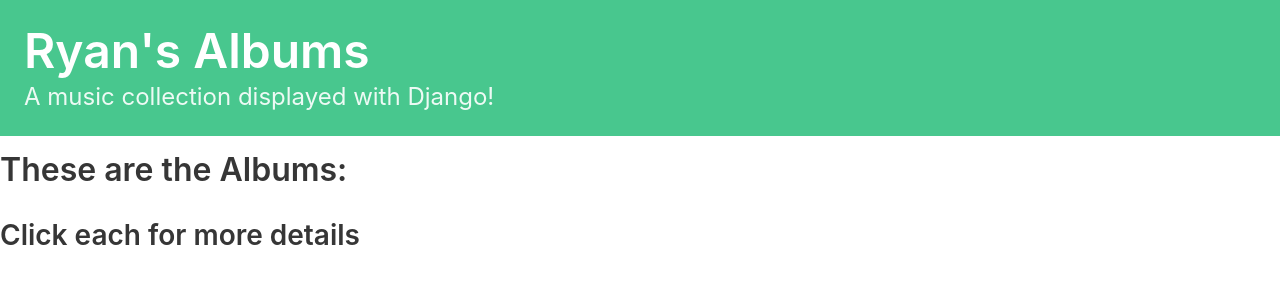
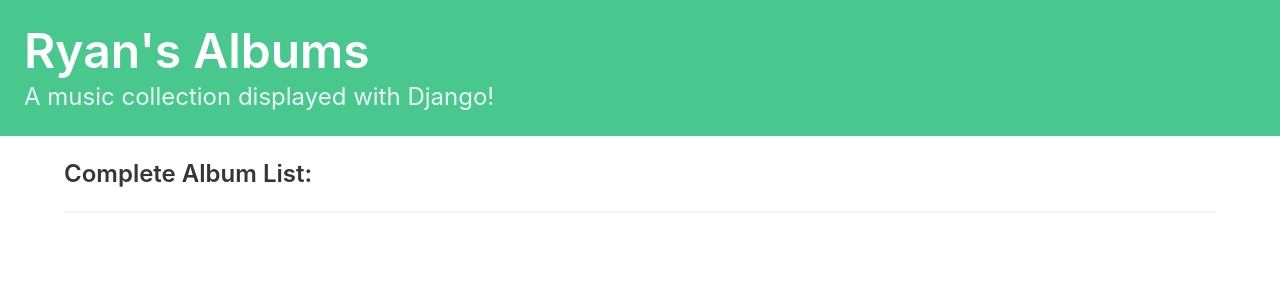
Before and after one commit to Momentum-Team-11/django-music-ryanurbanski, a Django app: page /smart/albums in a window 1280 px wide. Shown: the top 300 px of the page. Run offline with Django 4.2, Linux system fonts and the light colour scheme; data that the repository does not hold is empty.

Commit message:
Basic styling added to album list with bulma.

```diff
--- a/albums/templates/albums/albums_list.html
+++ b/albums/templates/albums/albums_list.html
@@ -1,11 +1,11 @@
 {% extends 'base.html' %}
 
 {% block content %}
-    <h1>These are the Albums:</h1>
-    <h2>Click each for more details</h2>
     <ul>
         {% for album in albums %}
-            <li>{{album.title}}</li>
+            <div class="container mb-2">
+                <li>{{album.title}}</li>
+            </div>
         {% endfor %}
     </ul>
 {% endblock %}
--- a/static/templates/base.html
+++ b/static/templates/base.html
@@ -22,17 +22,23 @@
     </section>
 
 
-    <div class="content is-centered is-vcentered">
-        {% block content %}
-        {% endblock content %}
+
+    <!-- Search Results -->
+    <div class="container mt-5">
+
+        <!-- Results Header  -->
+        <div class="container">
+            <h2 class="title is-primary is-4 mb-3">Complete Album List: <hr> </h2>
+        </div>
+
+        <!-- Results Box -->
+        <div class="container">
+            {% block content %}
+            {% endblock content %}
+        </div>
+
     </div>
 
-
-
-    <!-- <div class="container"> -->
-    <!-- <div class="columns"> -->
-    <!-- </div> -->
-    <!-- </div> -->
 
 </body>
 
```
